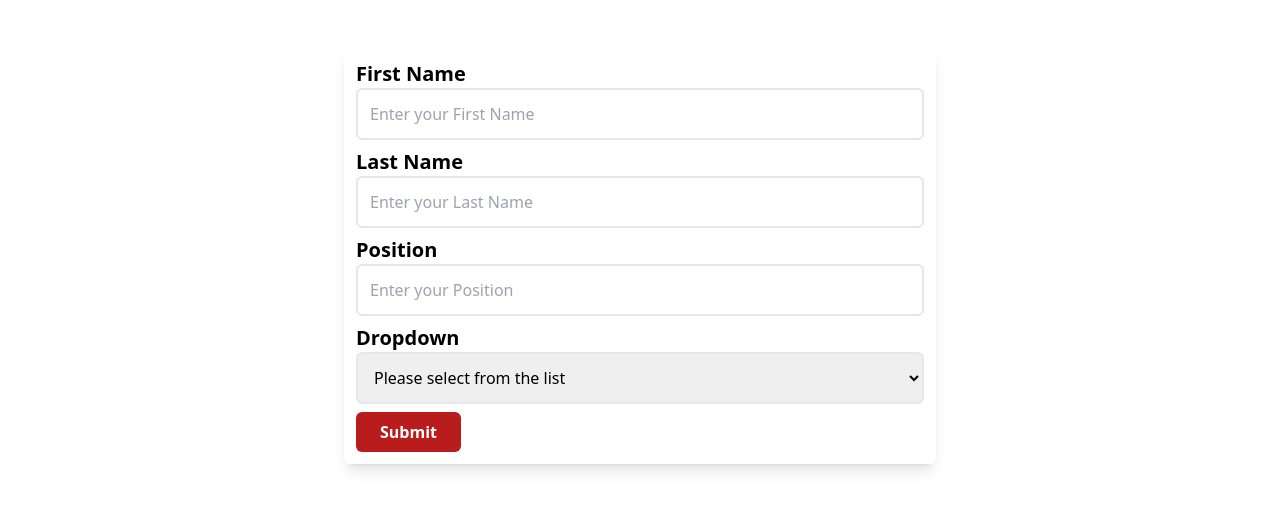
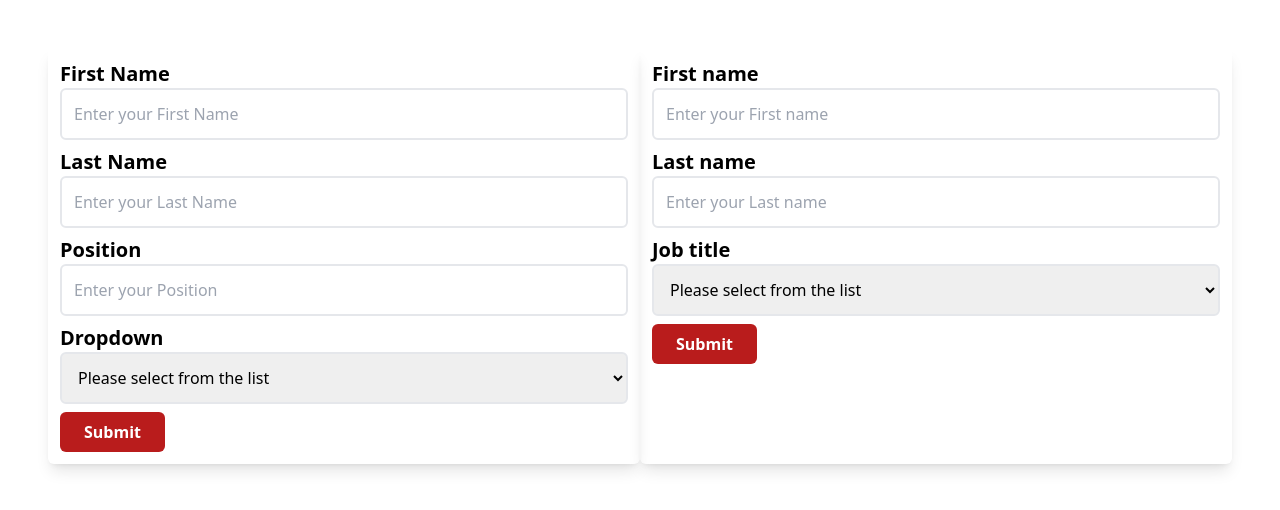
Before and after one commit to kiyohiro0310/WPSIM, a React (Create React App) app: page / in a window 1280 px wide. Shown: the top 510 px of the page. Built offline with nearby package versions, Linux system fonts and the light colour scheme.

Commit message:
Modify DropdownInputFields

```diff
--- a/src/App.js
+++ b/src/App.js
@@ -1,13 +1,11 @@
 import { Fragment } from "react";
 import { GenerateForm } from "./components/Form";
 import { useFormik } from "formik";
-import { sampleSchema } from "./schemas";
+import { anotherSchema, sampleSchema } from "./schemas";
 
 const onSubmit = (values, actions) => {
-  // Send value to backend
   console.log("You've submitted successfully.");
   console.log(values);
-
   actions.resetForm();
 };
 
@@ -40,8 +38,30 @@ function App() {
     validationSchema: sampleSchema,
 
     // 2-3. Create your submit handler method and set here
-    onSubmit,
+    onSubmit: onSubmit,
   });
+
+  const anotherInputFields = [
+    {label: "First name", type: "text", id:"firstName"},
+    {label: "Last name", type: "text", id:"lastName"},
+    {label: "Job title", type: "dropdown",
+    options:[
+      {label: "Student", value: "student"},
+      {label: "Staff", value: "staff"},
+      {label: "Student", value: "student"},
+    ],
+    id:"jobTitle"},
+  ]
+
+  const anotherFormik = useFormik({
+    initialValues: {
+      firstName: "",
+      lastName: "",
+      jobTitle: ""
+    },
+    validationSchema: anotherSchema,
+    onSubmit
+  })
 
   return (
     <Fragment>
@@ -50,7 +70,7 @@ function App() {
           fields={inputFields}
           formik={userFormik}
         />
-
+        <GenerateForm fields={anotherInputFields} formik={anotherFormik}/>
       </div>
     </Fragment>
   );
--- a/src/components/Form.jsx
+++ b/src/components/Form.jsx
@@ -3,10 +3,6 @@ import InputField from "./InputComponents/InputField";
 import SubmitButton from "./Buttons/SubmitButton";
 import DropdownInputField from "./InputComponents/DropdownInputField";
 
-// TODO: Kiyo will create generate form function
-// 1. Create function for generate form
-// This form parameter should be array
-// This methid create form on basis of parameters
 export function GenerateForm({ fields, formik }) {
   return generateForm(fields, formik);
 }
@@ -24,7 +20,7 @@ export function generateForm(...args) {
           return (
             <DropdownInputField
               key={index}
-              label="Dropdown"
+              label={item.label}
               value={formik.values[item.id]}
               id={item.id}
               options={item.options}
--- a/src/components/InputComponents/DropdownInputField.jsx
+++ b/src/components/InputComponents/DropdownInputField.jsx
@@ -1,21 +1,36 @@
 import React from "react";
 
-export default function DropdownInputField({label, value, id, options, formik}) {
+export default function DropdownInputField({
+  label,
+  value,
+  id,
+  options,
+  formik,
+}) {
   return (
     <div className="flex flex-col">
-            <label htmlFor={id} className="text-xl font-bold">{label}</label>
+      <label htmlFor={id} className="text-xl font-bold">
+        {label}
+      </label>
       <select
         className="border-2 rounded-md p-3 mb-2"
         id={id}
-                value={value}
         onChange={formik.handleChange}
         placeholder="select your options"
       >
-                <option value="">Please select from the list</option>
+        <option>Please select from the list</option>
         {options.map((option, index) => (
-                    <option key={index} value={option.value}>{option.label}</option>
+          <option key={index} value={option.value}>
+            {option.label}
+          </option>
         ))}
       </select>
+      {formik.errors[id] && formik.touched[id] && (
+        <p className="text-red-600 mb-2">
+          {formik.errors[id].charAt(0).toUpperCase() +
+            formik.errors[id].slice(1)}
+        </p>
+      )}
     </div>
-    )
+  );
 }
--- a/src/schemas/index.js
+++ b/src/schemas/index.js
@@ -24,6 +24,21 @@ export const sampleSchema = yup.object().shape({
                             .matches(titleRules,{message:"Please enter valid position"})
                             .required("This field is required!!"),
     dropdown: yup.string().required("This field is required!")
+});
+
+export const anotherSchema = yup.object().shape({
+    firstName: yup.string().min(1)
+                           .max(100,{message:"Exceeded limit of 100 characters"})
+                           .matches(nameRules,{message:"Please enter valid first name"})
+                           .required("This field is required!!"),
+    lastName: yup.string().min(1)
+                            .max(100,{message:"Exceeded limit of 100 characters"})
+                            .matches(nameRules,{message:"Please enter valid last name"})
+                            .required("This field is required!!"),
+    jobTitle: yup.string().min(1)
+                            .max(100,{message:"Exceeded limit of 100 characters"})
+                            .matches(titleRules,{message:"Please enter valid job title"})
+                            .required("This field is required!!"),
 });
 
 
```
Lines whose indentation alone changed are shown as unchanged.
